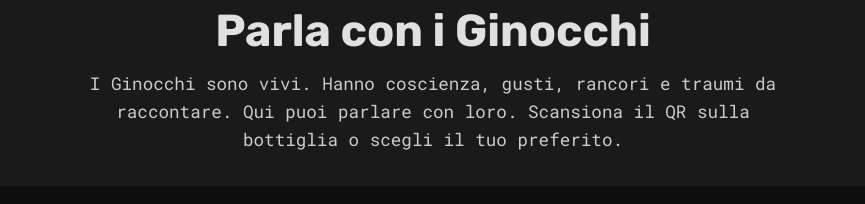
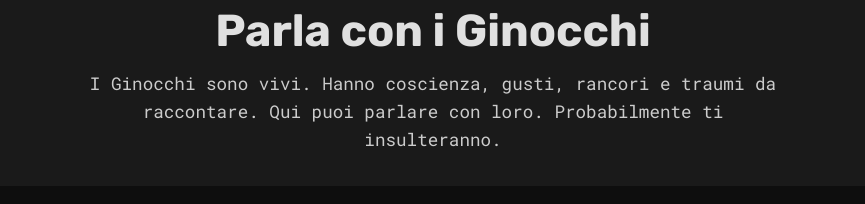
Before and after one commit to RiccardoAmatiz/ginocchi-banona-chatbot, a plain HTML site: page index.html in a window 1280 px wide. Shown: the part 420-624 px from the top of the page, without its empty margins (207-1072 px from the left). Drawn offline with Linux system fonts and the light colour scheme.

Commit message:
Update index.html

```diff
--- a/index.html
+++ b/index.html
@@ -122,7 +122,7 @@
     <img id="header-banner" src="La%20migliore%20modificata%20da%20me%20con%20sfondo.png" alt="Ginocchi Banner">
     <h1>Parla con i Ginocchi</h1>
     <p>I Ginocchi sono vivi. Hanno coscienza, gusti, rancori e traumi da raccontare.
-      Qui puoi parlare con loro. Scansiona il QR sulla bottiglia o scegli il tuo preferito.
+      Qui puoi parlare con loro. Probabilmente ti insulteranno.
     </p>
   </header>
 
```
